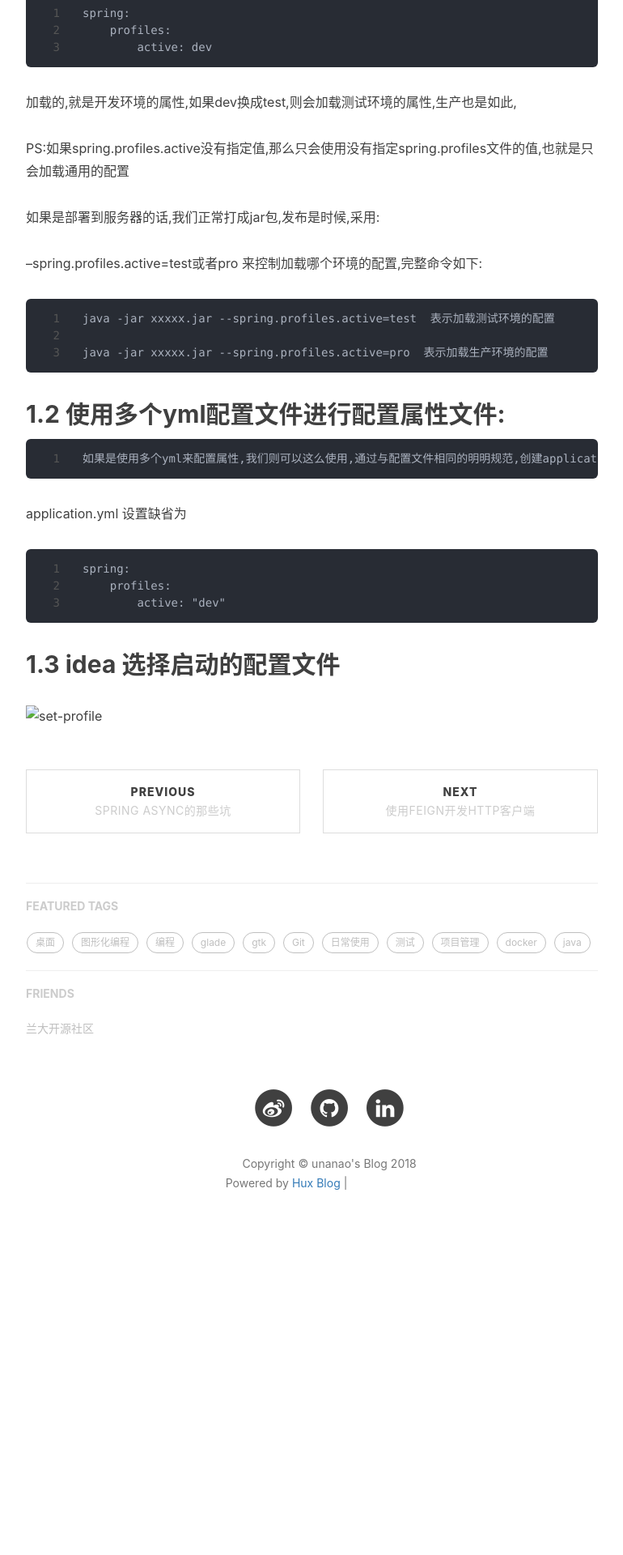
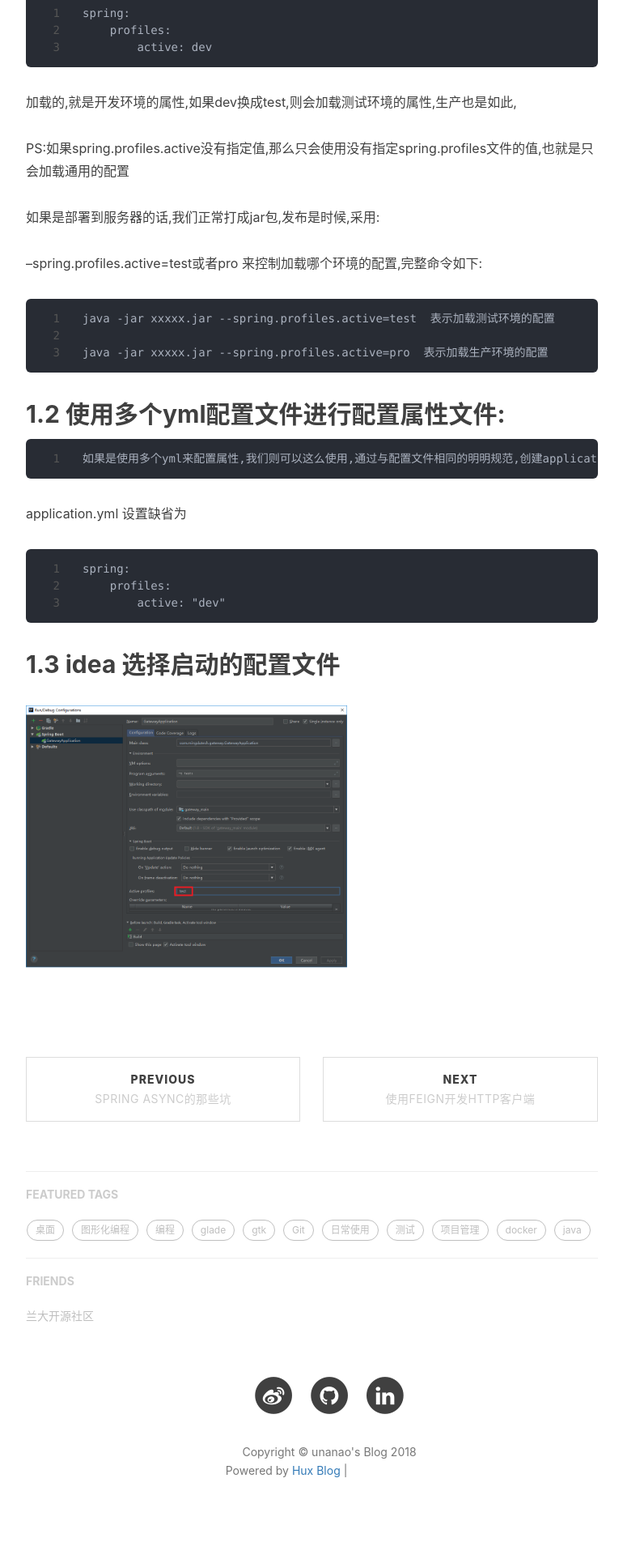
Before and after one commit to xuyumeng/xuyumeng.github.io, a Jekyll site: the page built from _posts/2016-02-01-spring-boot-multi-config.md, in a window 1280 px wide. Shown: the part 1765-3685 px from the top of the page at 81% size, without its empty margins (233-1003 px from the left). Built offline with Jekyll 4.4.1, drawn with Linux system fonts in a browser that asks for light colours; nearby versions of some CDN libraries; comment, search, counter and statistics services are not loaded; before the commit the page ends 3330 px from its top, so only the background shows below that; grey boxes are pictures that could not be loaded.

Commit message:
absolute path

````diff
--- a/_posts/2016-02-01-spring-boot-multi-config.md
+++ b/_posts/2016-02-01-spring-boot-multi-config.md
@@ -94,4 +94,4 @@ spring:
 ```
 
 ## 1.3 idea 选择启动的配置文件
-![set-profile](img/post/spring/spring-boot-multi-conifg-set-profile.png)
+![set-profile](/img/post/spring/spring-boot-multi-conifg-set-profile.png)
````
